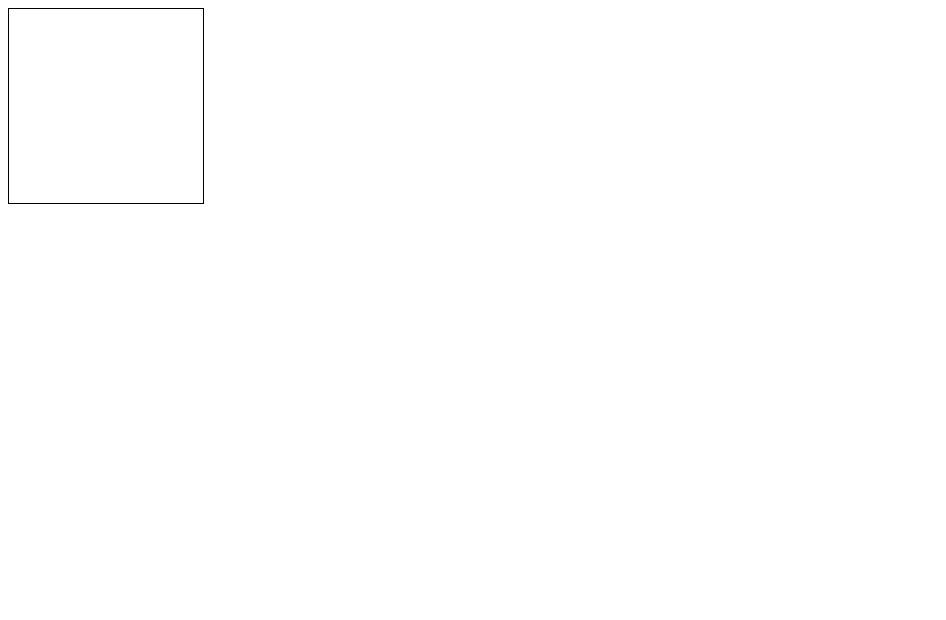
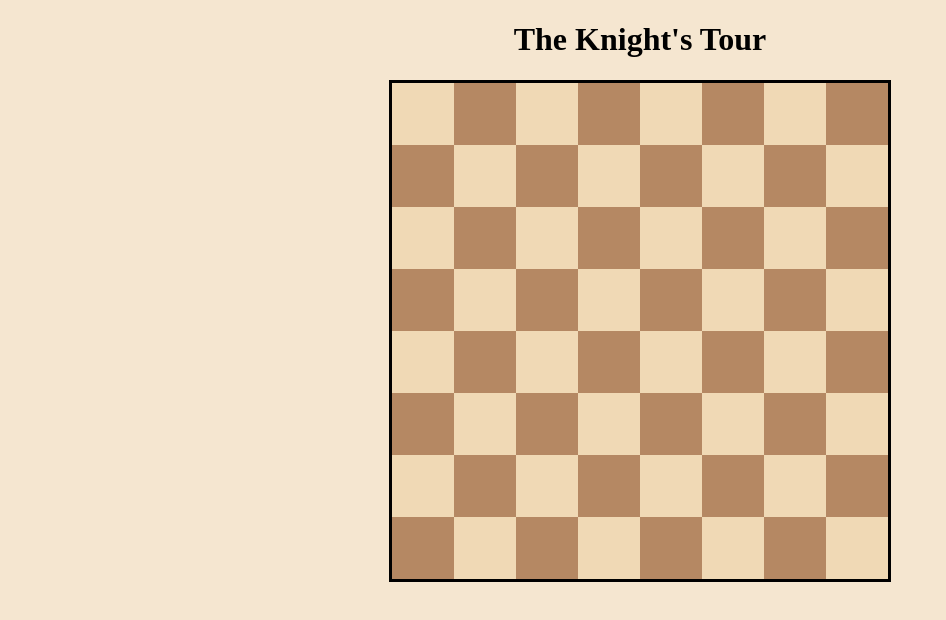
Before and after one commit to benkrup/benkrup.github.io, a plain HTML site: page index.html in a window 1280 px wide. Shown: the whole page, without its empty margins (0-946 px from the left). Drawn offline with Linux system fonts and the light colour scheme.

Commit message:
Visual update

```diff
--- a/chess.css
+++ b/chess.css
@@ -1,2 +1,8 @@
-#chessboard {border: 1px solid;}
-#chessboard tr td {width: 20px; height: 20px;}
+#title {text-align: center;}
+
+#chessboard {border: 3px solid; margin-left: auto; margin-right: auto; border-collapse: collapse;}
+#chessboard tr td {width: 60px; height: 60px;}
+#chessboard tr:nth-child(2n) td:nth-child(2n),
+#chessboard tr:nth-child(2n+1) td:nth-child(2n+1) {background: #F0D9B5;}
+#chessboard tr:nth-child(2n+1) td:nth-child(2n),
+#chessboard tr:nth-child(2n) td:nth-child(2n+1) {background: #B58863;}
--- a/index.html
+++ b/index.html
@@ -4,7 +4,9 @@
     <link rel="stylesheet" type="text/css" href="chess.css">
 </head>
 
-<body>
+<body style="background-color: #F5E6D0">
+    <h1 id="title"> The Knight's Tour </h1>
+
     <table id="chessboard">
         <tr><td></td><td></td><td></td><td></td><td></td><td></td><td></td><td></td></tr>
         <tr><td></td><td></td><td></td><td></td><td></td><td></td><td></td><td></td></tr>
```
